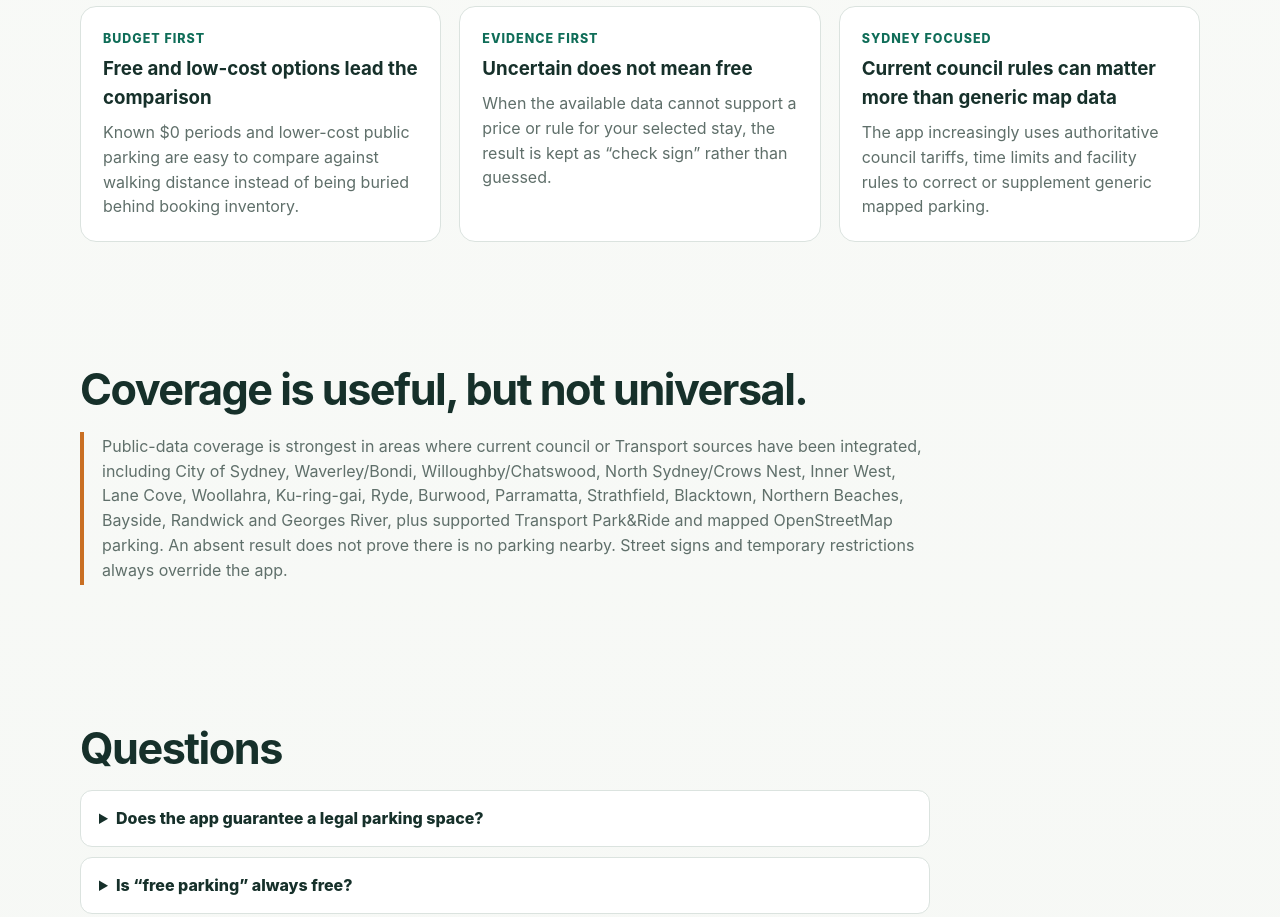
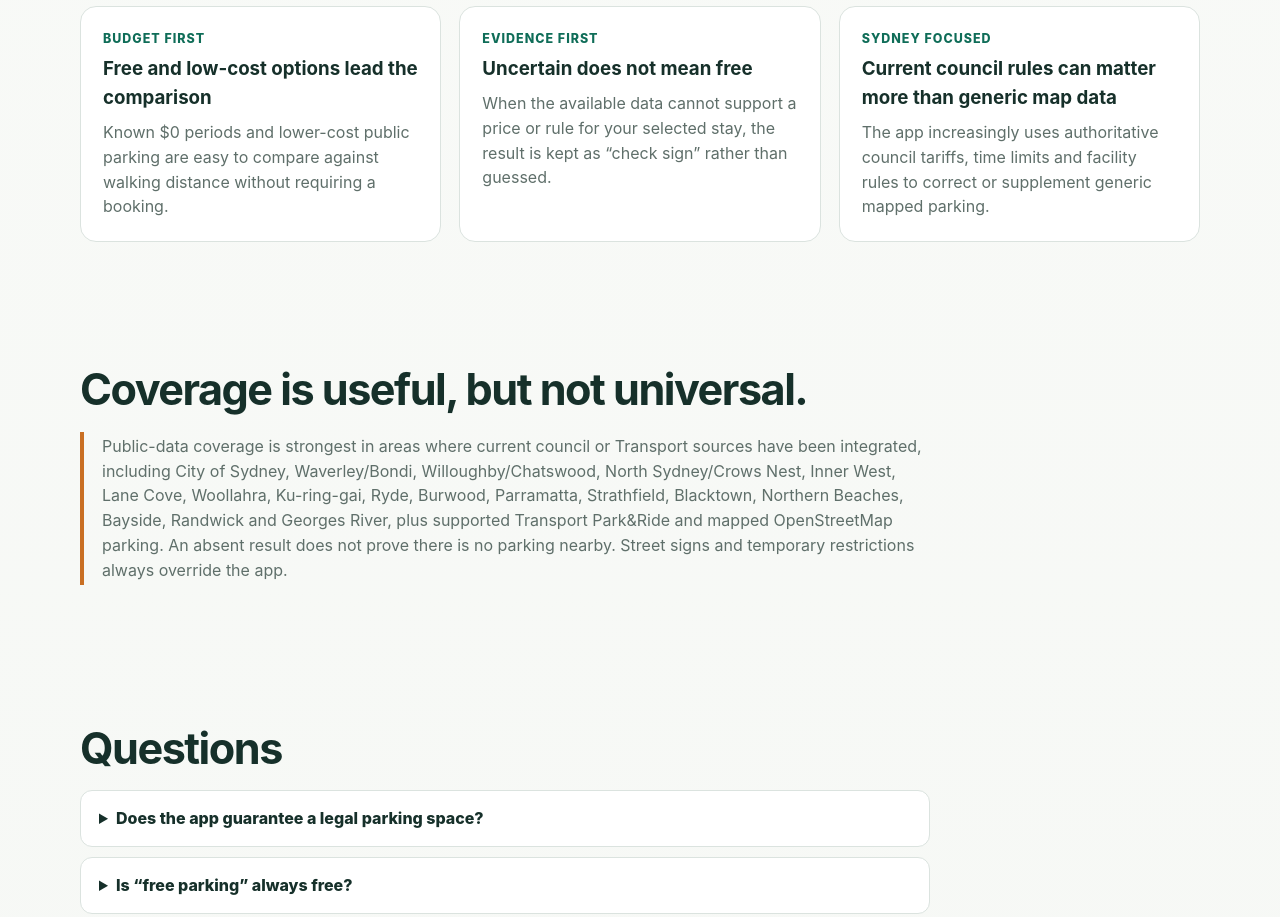
Before and after one commit to lmspublishing/Parking-site, a plain HTML site: page docs/index.html in a window 1280 px wide. Shown: the part 2440-3357 px from the top of the page. Drawn offline with Linux system fonts and the light colour scheme.

Commit message:
Refine public beta positioning

```diff
--- a/docs/index.html
+++ b/docs/index.html
@@ -222,7 +222,7 @@
           <article class="feature">
             <div class="eyebrow">Budget first</div>
             <h3>Free and low-cost options lead the comparison</h3>
-            <p>Known $0 periods and lower-cost public parking are easy to compare against walking distance instead of being buried behind booking inventory.</p>
+            <p>Known $0 periods and lower-cost public parking are easy to compare against walking distance without requiring a booking.</p>
           </article>
           <article class="feature">
             <div class="eyebrow">Evidence first</div>
```
